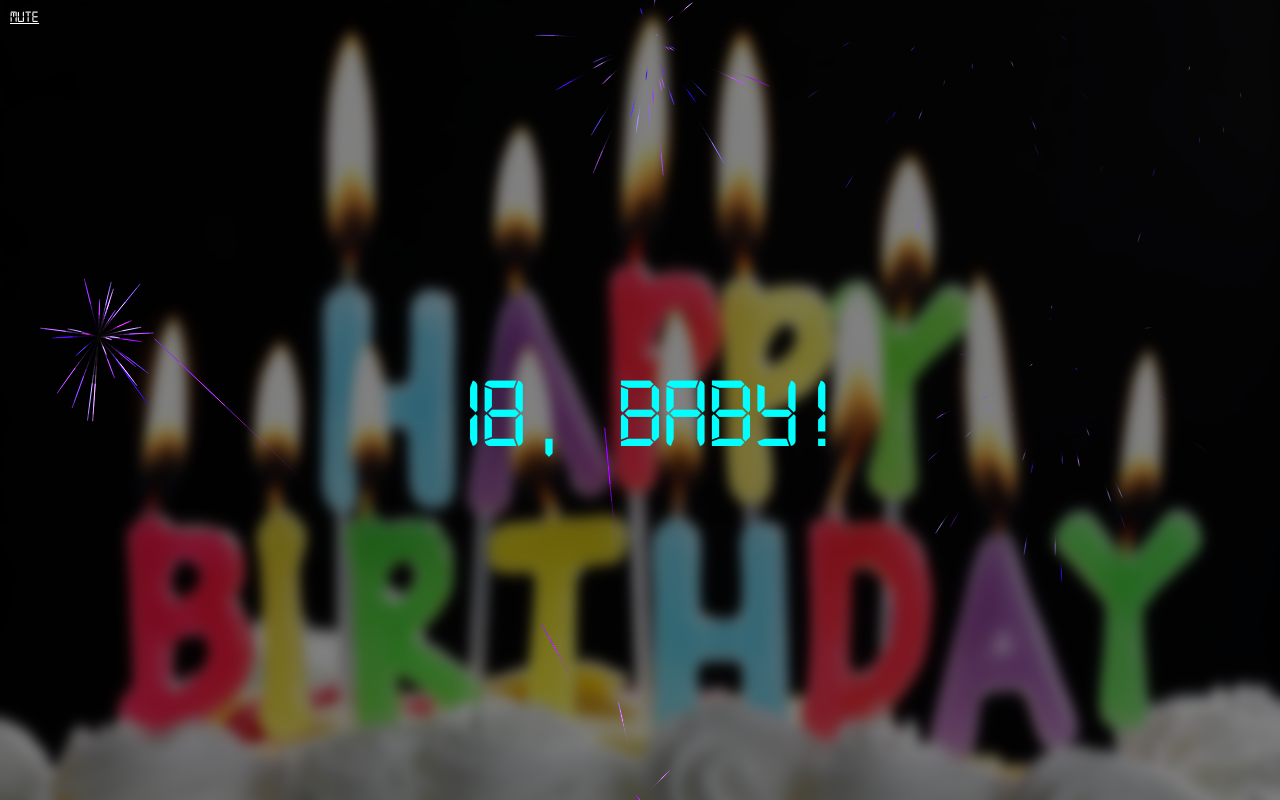
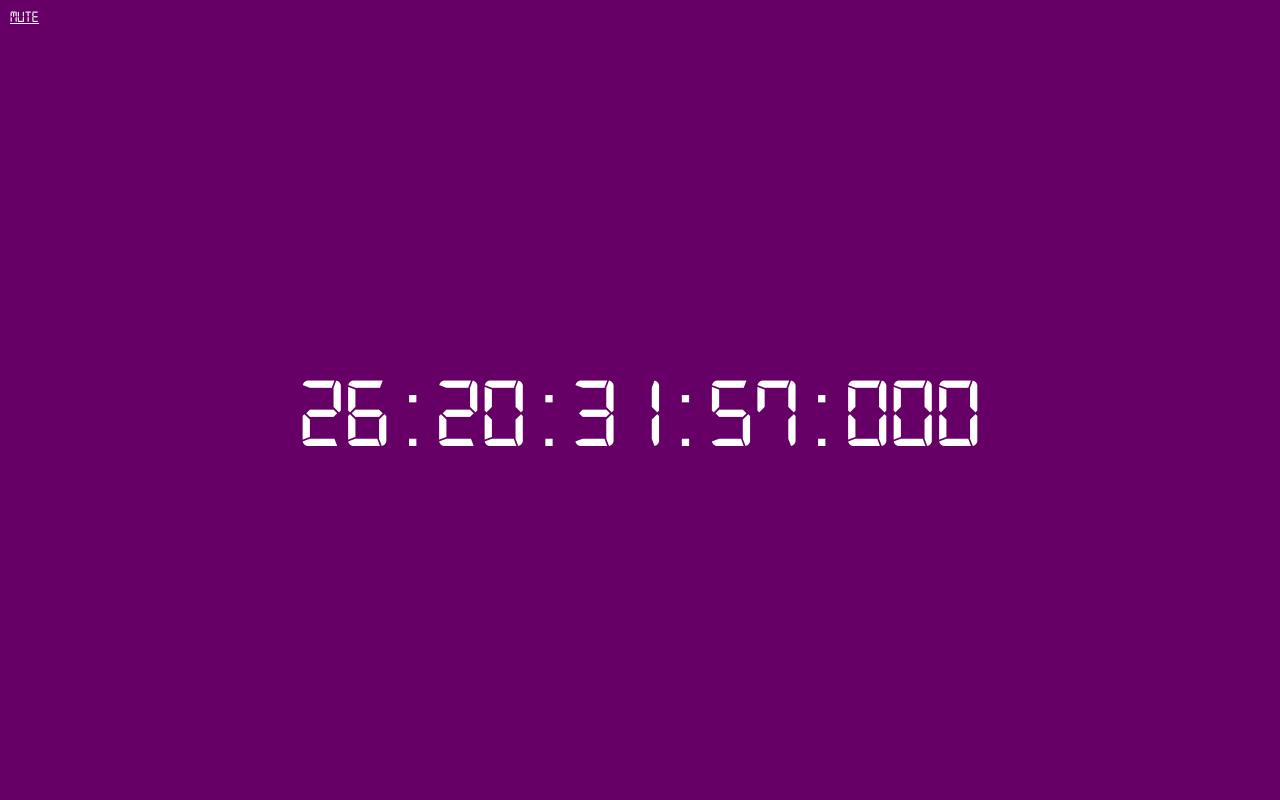
Before and after one commit to mspoehr/mspoehr.github.io, a plain HTML site: page index.html in a window 1280 px wide. Drawn offline with Linux system fonts and the light colour scheme.

Commit message:
updated date and color scheme

```diff
--- a/countdown.js
+++ b/countdown.js
@@ -1,4 +1,5 @@
-var end = new Date('10/12/2015 12:0 AM');
+var end = new Date('05/19/2016 02:0 PM');
+console.log(end);
 
 var _milli = 1
 var _second = 1000;
@@ -37,13 +38,16 @@ function leftPad(number, targetLength) {
     return output;
 }
 
+console.log(end);
 function showRemaining() {
+    console.log(end);
     var now = new Date();
     var distance = end - now;
+    console.log(end);
     if (distance < 0) {
 
         clearInterval(timer);
-        document.getElementById('countdown').innerHTML = '18, baby!';
+        document.getElementById('countdown').innerHTML = 'done';
 
         document.getElementById('bottom').style.height = "0%"
         document.getElementById('top').style.height = "0%"
@@ -70,5 +74,5 @@ function showRemaining() {
     document.getElementById('countdown').innerHTML += leftPad(seconds, 2) + ':';
     document.getElementById('countdown').innerHTML += leftPad(millis, 3);
 }
-
+console.log(end);
 timer = setInterval(showRemaining, 1);
--- a/fireworks.js
+++ b/fireworks.js
@@ -1,4 +1,4 @@
-var end = new Date('10/12/2015 12:0 AM');
+var end = new Date('05/19/2016 02:0 PM');
 
 // when animating on canvas, it is best to use requestAnimationFrame instead of setTimeout or setInterval
 // not supported in all browsers though and sometimes needs a prefix, so we need a shim
--- a/style.css
+++ b/style.css
@@ -21,7 +21,7 @@ body {
   top: 0px;
   height: 100%;
   width: 100%;
-  background-color: black;
+  background-color: #660066;
   margin: 0;
   padding: 0;
 }
@@ -36,7 +36,7 @@ body {
 }
 
 #countdown {
-  color: #00FFFF;
+  color: #FFF;
   font-size: 100px;
   position: absolute;
   top: 50%;
```
